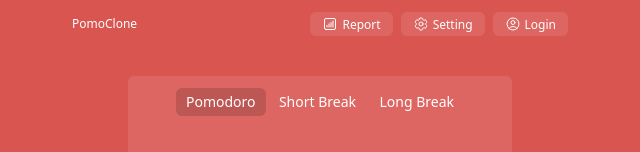
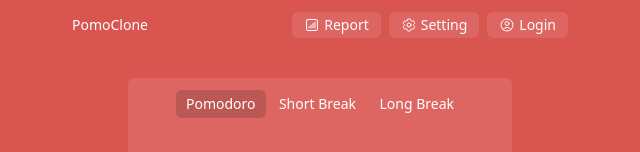
Before and after one commit to pezdel/pomo-clone, a Next.js app: page / in a window 1280 px wide. Shown: the top 152 px of the page, without its empty margins (320-960 px from the left). Built offline with nearby package versions, Linux system fonts and the light colour scheme.

Commit message:
navbar text size

```diff
--- a/src/components/Navbar/index.tsx
+++ b/src/components/Navbar/index.tsx
@@ -6,7 +6,7 @@ import { useMainStore } from '../../stores'
 
 export const Navbar: React.FC = () => {
    const setSettingsModal = useMainStore((state) => state.setSettingsModal)
-   const baseStyle = 'inline-block flex items-center mx-1 px-3 py-1 text-white font-light text-xs leading-tight rounded-md hover:bg-red-400 transition ease-in-out delay-150'
+   const baseStyle = 'inline-block flex items-center mx-1 px-3 py-1 text-white font-light text-sm leading-tight rounded-md hover:bg-red-400 transition ease-in-out delay-150'
 
    return (
       <>
```
